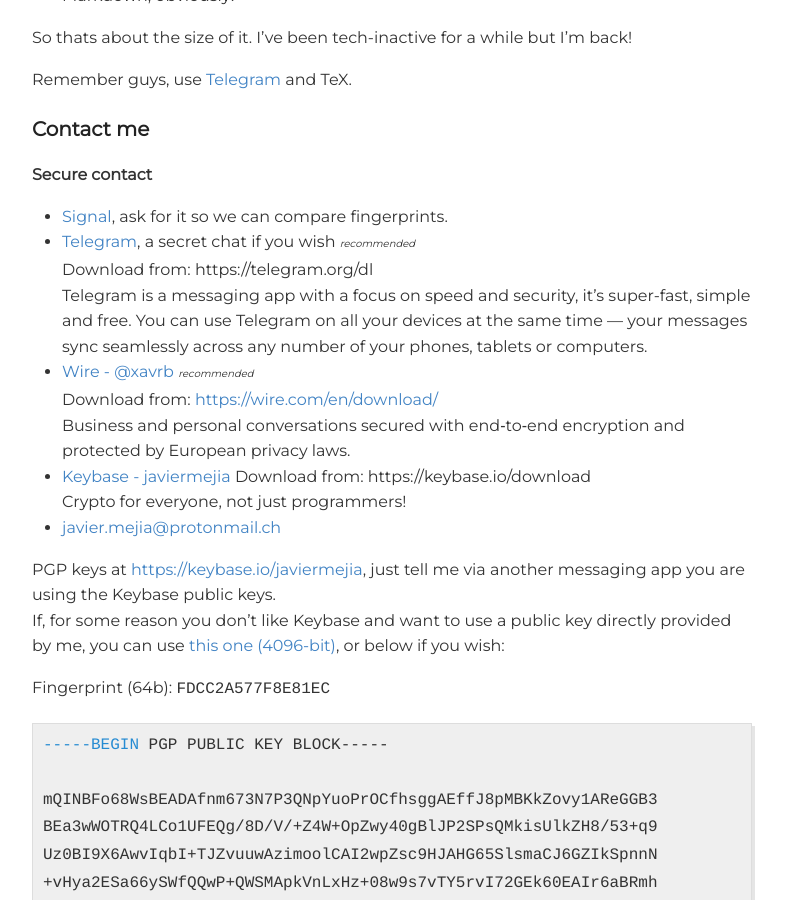
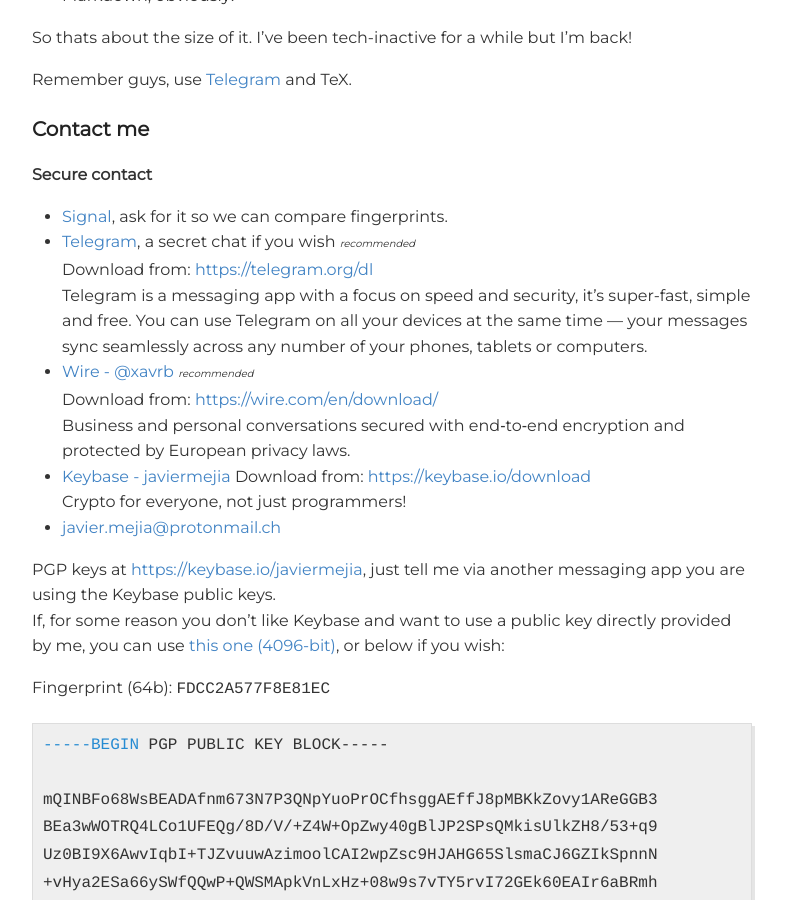
Before and after one commit to xavrb/xavrb.github.io, a Jekyll site: the page built from about.md, in a window 1280 px wide and 900 px high, scrolled down 830 px. Shown: the whole window, without its empty margins (248-1034 px from the left). Built offline with Jekyll 4.4.1, drawn with Linux system fonts in a browser that asks for light colours; part of the change alters nothing that is shown.

Commit message:
addresses

```diff
--- a/about.md
+++ b/about.md
@@ -34,13 +34,13 @@ Remember guys, use [Telegram](https://telegram.org/dl) and TeX.
 
 * [Signal](https://signal.org), ask for it so we can compare fingerprints.
 * [Telegram](https://t.me/xavrb), a secret chat if you wish  <font size="1"><i>recommended</i></font>
-	Download from: https://telegram.org/dl
+	Download from: [https://telegram.org/dl](https://telegram.org/dl)
 	Telegram is a messaging app with a focus on speed and security, it’s super-fast, simple and free. You can use Telegram on all your devices at the same time — your messages sync seamlessly across any number of your phones, tablets or computers.
 * [Wire - @xavrb](https://app.wire.com)    <font size="1"><i>recommended</i></font>
 	Download from: [https://wire.com/en/download/](https://wire.com/en/download/)
 	Business and personal conversations secured with end‑to‑end encryption and protected by European privacy laws.
 * [Keybase - javiermejia](https://keybase.io/javiermejia)
-	Download from: https://keybase.io/download
+	Download from: [https://keybase.io/download](https://keybase.io/download)
 	Crypto for everyone, not just programmers!
 * [javier.mejia@protonmail.ch](mailto:javier.mejia@protonmail.ch)
 
```
